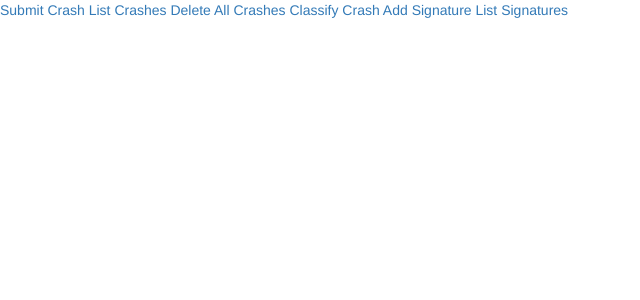
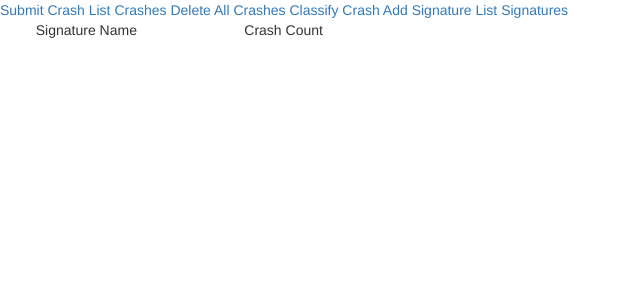
Before and after one commit to ngavhane/workspace, a Flask app: template Acr_Pyramid/acr_pyramid/templates/list_signatures.jinja2 in a window 1280 px wide. Shown: the top 300 px of the page, without its empty margins (0-640 px from the left). Run offline with Flask 2, Linux system fonts and the light colour scheme; the template is opened without the code that fills it, so the values that code supplies are empty; some libraries are stand-ins or nearby versions.

Commit message:
added a new coloumn to signature coloumn with name crash_count, which will show number of crashes mathing with the signature

```diff
--- a/Acr_Pyramid/acr_pyramid/templates/list_signatures.jinja2
+++ b/Acr_Pyramid/acr_pyramid/templates/list_signatures.jinja2
@@ -2,13 +2,32 @@
 {% block body %}
 <body>
         <div>
+            <table>
+             <tr>
+                <td>
+                    &emsp; &emsp; Signature Name &emsp; &emsp; &emsp; &emsp; &emsp; &emsp;
+                </td>
+                <td>
+                    Crash Count
+                 </td>
+            </tr>
+            </table>
              <div id="content">
                 <ul>
                     {% for signature in signature_list %}
-                    <li><a href="{{ '/get_signature/%s' % signature.uuid }}">{{ signature.signature_name }}</a></li>
+                    <table>
+                     <tr>
+                     <td>
+                            <li><a href="{{ '/get_signature/%s' % signature.uuid }}">{{ signature.signature_name }}</a></li>
+                     </td>
+                     <td>
+                        <label> &emsp; &emsp; &emsp; &emsp; &emsp; &emsp; &emsp; &emsp; {{ signature.crash_count}} </label>
+                     </td>
                     {% endfor %}
+                    </tr>
+                   </table>
                 </ul>
-            </div>
+             </div>
         </div>
 </body>
 {% endblock  %}
--- a/Acr_Pyramid/acr_pyramid/templates/single_signature_view.jinja2
+++ b/Acr_Pyramid/acr_pyramid/templates/single_signature_view.jinja2
@@ -8,6 +8,7 @@
                 <label> Signature Type : </label><span> {{signature_type}}</span></br>
                 <label> Signature UUid : </label><span> {{signature_uuid}}</span></br>
                 <label> Count : </label><span> {{count}}</span></br>
+                <label> Matching Number of Crashes : </label><span> {{crash_count}}</span></br>
             </div>
         </div>
 </body>
--- a/Acr_Pyramid/acr_pyramid/views.py
+++ b/Acr_Pyramid/acr_pyramid/views.py
@@ -54,7 +54,8 @@ class Views(object):
         print "submit sig %s" % self.request.params
         self.handle.mycollection.insert_one(
             {"signature_name": signature_name, "signature_content": signature_content, "entity_type": "signature",
-             "signature_type": signature_type, 'count': count, 'uuid': str(uuid.uuid4())})
+             "signature_type": signature_type, 'count': count, 'uuid': str(uuid.uuid4()),
+             "crash_count": 0})
         all_signature = self.crash_helper.list_all_signature_from_db()
         print "all signature %s" % all_signature
         return {'signature_list': all_signature}
@@ -77,7 +78,8 @@ class Views(object):
         signature = self.crash_helper.get_signature(signature_uuid=signature_uuid)
         return {'signature_name': signature['signature_name'], 'signature_uuid': signature['uuid'],
                 'signature_content': signature['signature_content'],
-                'signature_type': signature['signature_type'], 'count': signature['count']}
+                'signature_type': signature['signature_type'], 'count': signature['count'],
+                'crash_count': signature['crash_count']}
 
     @view_config(route_name='classify', request_method='GET', renderer='templates/single_crash_view.jinja2')
     def classify(self):
```
